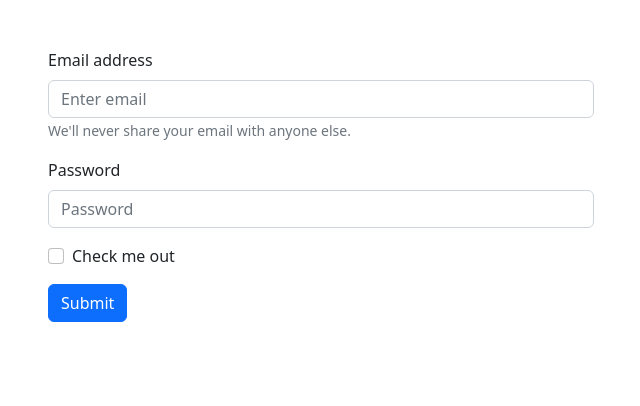
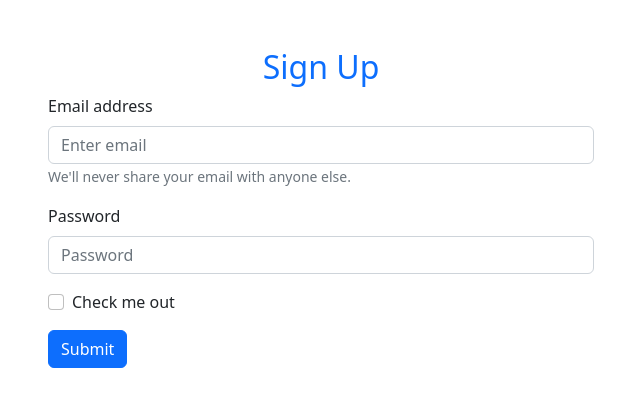
Before and after one commit to shafik720/firebase-form-validation---2-, a React (Create React App) app: page / in a window 1280 px wide. Shown: the top 406 px of the page, without its empty margins (319-959 px from the left). Built offline with nearby package versions, Linux system fonts and the light colour scheme.

Commit message:
form implemented

```diff
--- a/src/App.js
+++ b/src/App.js
@@ -11,6 +11,7 @@ function App() {
         <div className="row">
           <div className="col-lg-6 mx-auto">
             <Form>
+              <h2 className="text-center text-primary">Sign Up</h2>
               <Form.Group className="mb-3" controlId="formBasicEmail">
                 <Form.Label>Email address</Form.Label>
                 <Form.Control type="email" placeholder="Enter email" />
```
